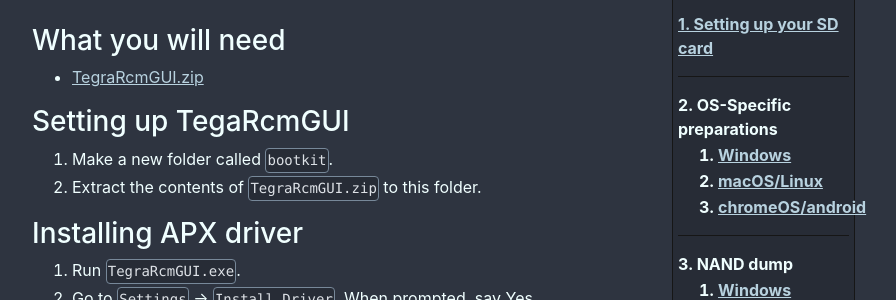
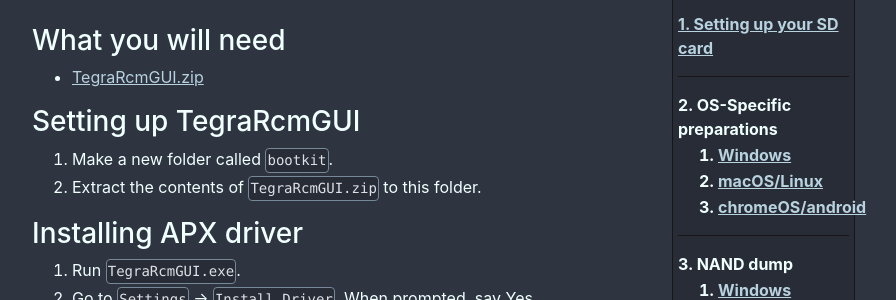
Before and after one commit to noirscape/SwitchGuideOLD, a Jekyll site: the page built from os-specific-preparations/windows.md, in a window 1280 px wide. Shown: the part 378-678 px from the top of the page, without its empty margins (303-1199 px from the left). Built offline with Jekyll 4.4.1, drawn with Linux system fonts in a browser that asks for light colours.

Commit message:
Fix typo (thanks to @eip618 for spotting!)

```diff
--- a/os-specific-preparations/windows.md
+++ b/os-specific-preparations/windows.md
@@ -10,7 +10,7 @@
 
 - [TegraRcmGUI.zip](https://noirscape.github.io/SwitchGuide/assets/TegraRcmGUI.zip)
 
-### Setting up TegaRcmGUI
+### Setting up TegraRcmGUI
 
 1. Make a new folder called `bootkit`.
 2. Extract the contents of `TegraRcmGUI.zip` to this folder.
```
